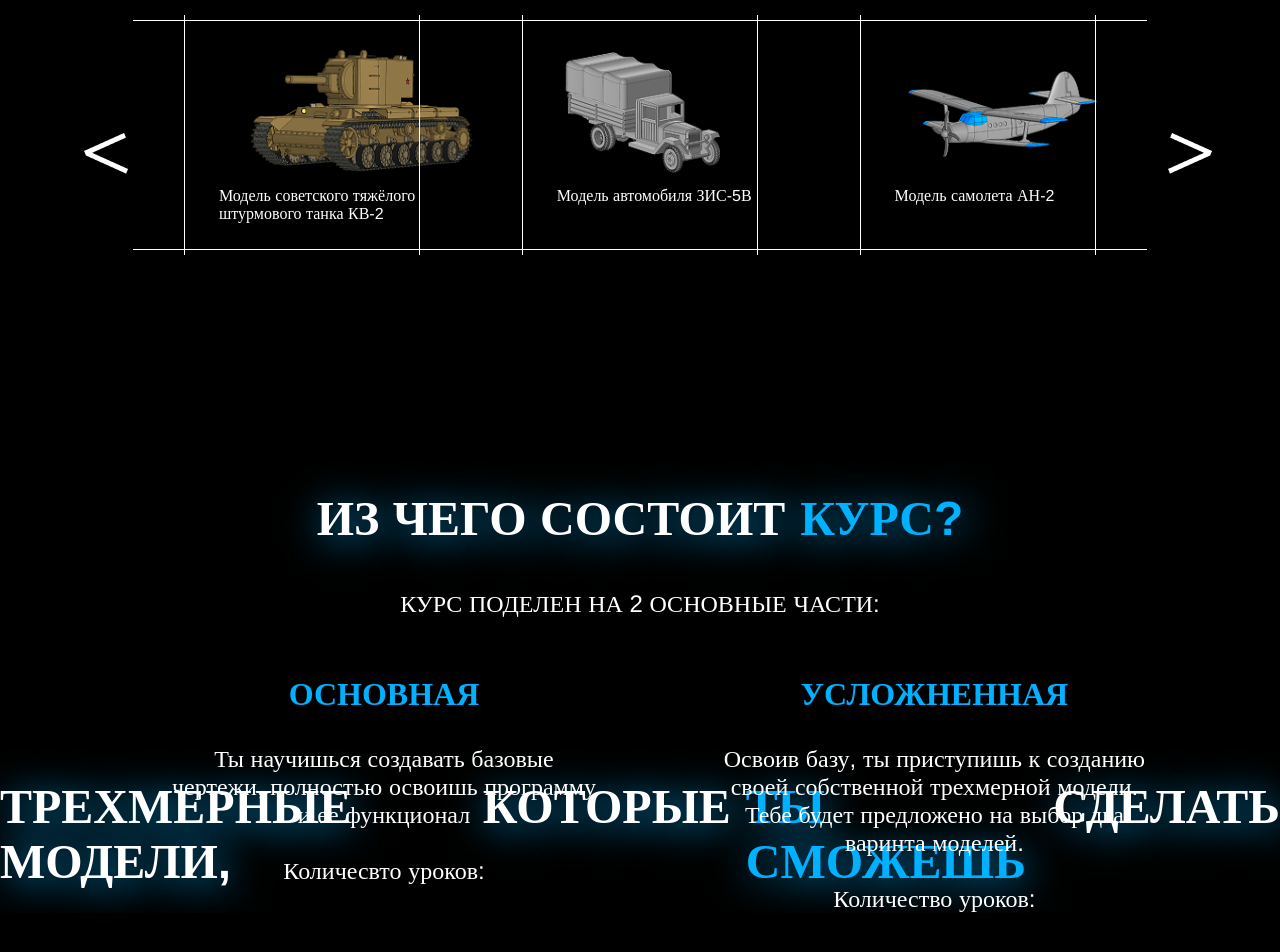
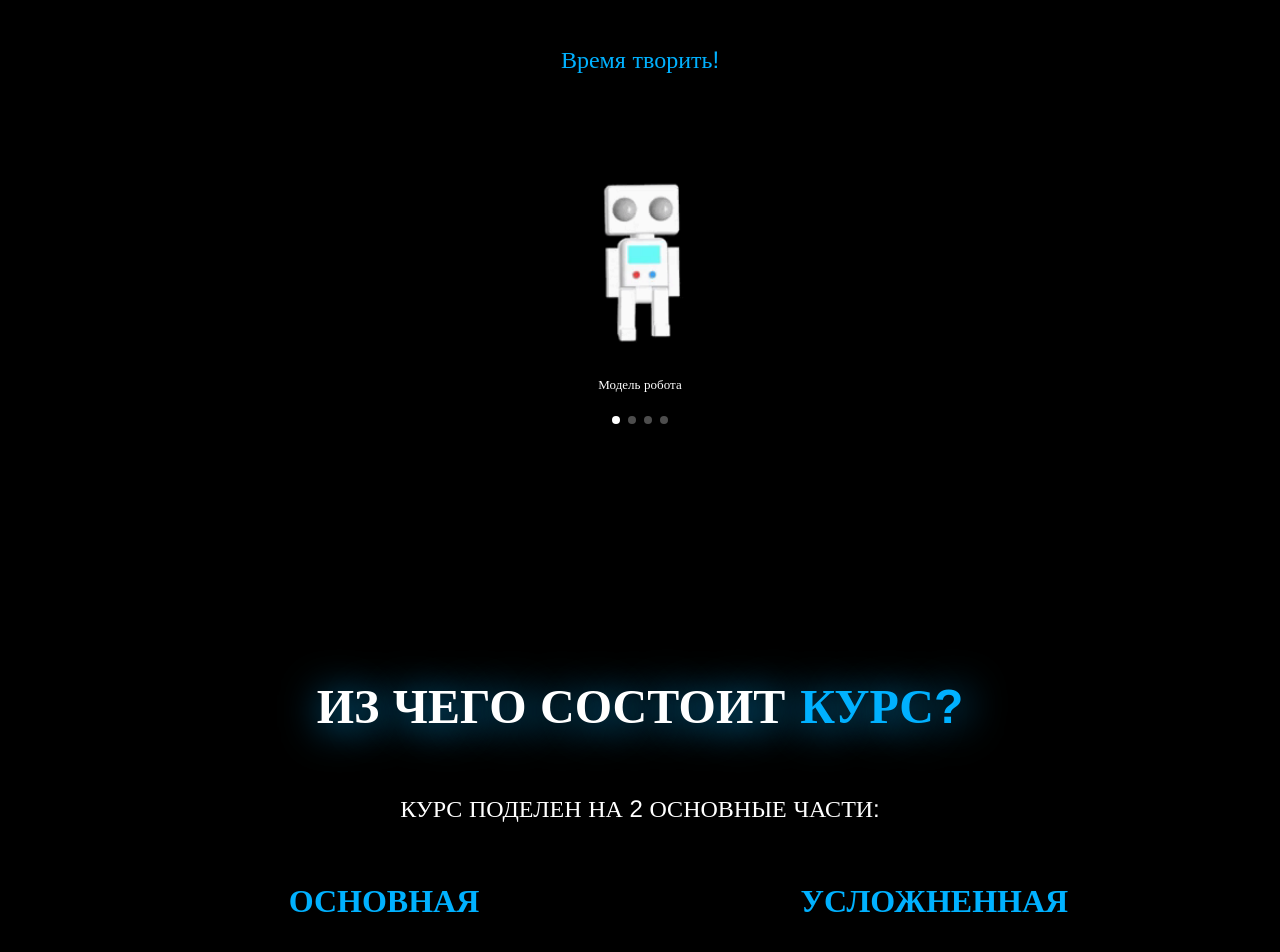
Before and after one commit to TolstovaKatya/compas-application, a Vue app in the folder compas-client/front/: page / in a window 1280 px wide. Shown: the part 2240-3192 px from the top of the page. Before the commit the page ends 3153 px from the top, so only its background shows below. Built offline with nearby package versions, Linux system fonts and the light colour scheme.

Commit message:
finished main page

```diff
--- a/compas-client/front/package.json
+++ b/compas-client/front/package.json
@@ -13,6 +13,7 @@
   },
   "devDependencies": {
     "@vitejs/plugin-vue": "^6.0.4",
+    "naive-ui": "^2.44.1",
     "vite": "^7.3.1",
     "vite-plugin-vue-devtools": "^8.0.6"
   },
--- a/compas-client/front/src/components/main.vue
+++ b/compas-client/front/src/components/main.vue
@@ -56,7 +56,42 @@
                 <span class="blue-text">Время творить!</span>
             </div>
 
-            <div class="carousel-container">
+
+            <n-carousel autoplay>
+                <div class="carousel-slide column">
+                    <img
+                    class="carousel-img"
+                    :src="img"
+                    >
+                    <div class="carousel-caption-bottom">Модель робота</div>
+                </div>
+
+                <div class="carousel-slide column">
+                    <img
+                    class="carousel-img"
+                    :src="img1"
+                    >
+                    <div class="carousel-caption-bottom">Модель советского тяжёлого штурмового танка КВ-2</div>
+                </div>
+
+                <div class="carousel-slide column">
+                    <img
+                    class="carousel-img"
+                    :src="img2"
+                    >
+                    <div class="carousel-caption-bottom">Модель автомобиля ЗИС-5В</div>
+                </div>
+
+                <div class="carousel-slide column">
+                    <img
+                    class="carousel-img"
+                    :src="img3"
+                    >
+                    <div class="carousel-caption-bottom">Модель самолета АН-2</div>
+                </div>
+            </n-carousel>
+
+            <!-- <div class="carousel-container">
                 <div class="carousel">
                     <button class="carousel-btn-prev" @click="prevSlide" :disabled="currentIndex === 0">
                         <img src="../assets/images/prevButton.png" alt="">
@@ -79,7 +114,7 @@
                         <img src="../assets/images/nextButton.png" alt="">
                     </button>
                 </div>
-            </div>
+            </div> -->
         </div>
     </div>
 
@@ -121,8 +156,8 @@
 
     <div class="fourth-block">
         <div class="title">
-            <span class="white-text">
-                ТРЕХМЕРНЫЕ
+            <span class="white-text-fourth">
+                ТРЕХМЕРНЫЕ<br>
                 МОДЕЛИ,
             </span>
             <span class="white-text">
@@ -135,10 +170,61 @@
                 СДЕЛАТЬ
             </span>
         </div>
+
+        <div class="fourth-block-content">
+            <div class="fourth-block-first-card">
+                <n-card
+                hoverable
+                style="display: flex; flex-direction: column; align-items: center;"
+                >
+                    <n-image
+                        :src="img"
+                        style="margin: 0 auto; display: block;"
+                    />
+
+                    <span style="text-align: left; margin-bottom: 2%;">МОДЕЛЬ МАШИНЫ</span>
+
+                    <n-button
+                        round
+                        color="#FFFFFF"
+                        text-color="#1D1D1B"
+                        style="margin-top: 1vh; width: 100%; margin-bottom: 10px;">
+                        Посмотреть
+                    </n-button>
+                </n-card>
+            </div>
+            <div class="fourth-block-second-card">
+                <n-card
+                hoverable
+                style="display: flex; flex-direction: column; align-items: center;"
+                >
+                    <n-image
+                        :src="img"
+                        style="margin: 0 auto; display: block;"
+                    />
+
+                    <span style="text-align: left; margin-bottom: 2%;">МОДЕЛЬ МАШИНЫ</span>
+
+                    <n-button
+                        round
+                        color="#FFFFFF"
+                        text-color="#1D1D1B"
+                        style="margin-top: 1vh; width: 100%; margin-bottom: 10px;">
+                        Посмотреть
+                    </n-button>
+                </n-card>
+            </div>
+        </div>
     </div>
 </template>
 
 <script setup>
+import {
+    NCard,
+    NImage,
+    NButton,
+    NCarousel
+} from 'naive-ui'
 import { ref, computed } from 'vue'
 import img from '../assets/images/roobot.gif'
 import img1 from '../assets/images/tank.png'
@@ -228,7 +314,7 @@ const nextSlide = () => {
     max-width: 594px;
     text-align: left;
     margin-left: 174px;
-    margin: 81px 133px 0px 0px;
+    margin: 0px 133px 0px 0px;
     font-size: 24px;
 }
 
@@ -247,7 +333,7 @@ const nextSlide = () => {
     max-width: 989px;
     font-size: 24px;
     text-align: center;
-    margin: 56px auto 106px auto;
+    margin: 56px auto 56px auto;
 }
 
 .carousel-container {
@@ -258,6 +344,25 @@ const nextSlide = () => {
 .carousel {
     position: relative;
     overflow: hidden;
+}
+
+.n-carousel {
+    width: 70vw;
+    margin: 0 auto 0 auto;
+    padding: 0 0 5vh 0;
+}
+
+.carousel-caption-bottom {
+  color: #ffffff;
+  text-align: center;
+  font-size: 13px;
+}
+
+.carousel-img {
+  width: auto;
+  height: 240px;
+  object-fit: cover;
+  margin: 0 auto 0vh auto;
 }
 
 .carousel-viewport {
@@ -281,7 +386,7 @@ const nextSlide = () => {
     transition: transform 0.4s ease;
 }
 
-.carousel-slide {
+/* .carousel-slide {
     min-width: calc(100% / 3);
     box-sizing: border-box;
     padding-top: 8px;
@@ -297,7 +402,7 @@ const nextSlide = () => {
     object-fit: cover;
     display: block;
     margin: auto;
-}
+} */
 
 .slide-title {
     display: block;
@@ -341,6 +446,7 @@ const nextSlide = () => {
     position: relative;
     display: flex;
     justify-content: center;
+    min-height: 450px;
 }
 
 .center-text {
@@ -351,6 +457,12 @@ const nextSlide = () => {
     color: white;
     margin-top: 44px;
     text-transform: uppercase;
+}
+
+.carousel-slide.column {
+  display: flex;
+  flex-direction: column;
+  height: 100%;
 }
 
 .third-left {
@@ -393,4 +505,28 @@ const nextSlide = () => {
     font-size: 24px;
     margin-top: 32px;
 }
+
+.fourth-block {
+    position: relative;
+    justify-content: center;
+}
+
+.white-text-fourth {
+    font-size: 24px;
+    color: white;
+    white-space: pre-wrap;
+}
+
+.n-card {
+    margin: 10vh 4vw 10vh 4vw;
+    width: 33vw;
+    background-color: black;
+    color: white;
+
+}
+
+.fourth-block-content {
+    display: flex;
+    justify-content: center;
+}
 </style>
```
Also changed, not shown: compas-client/front/src/assets/images/car.png, 1 other file (tests, documents, lock files or other folders).
